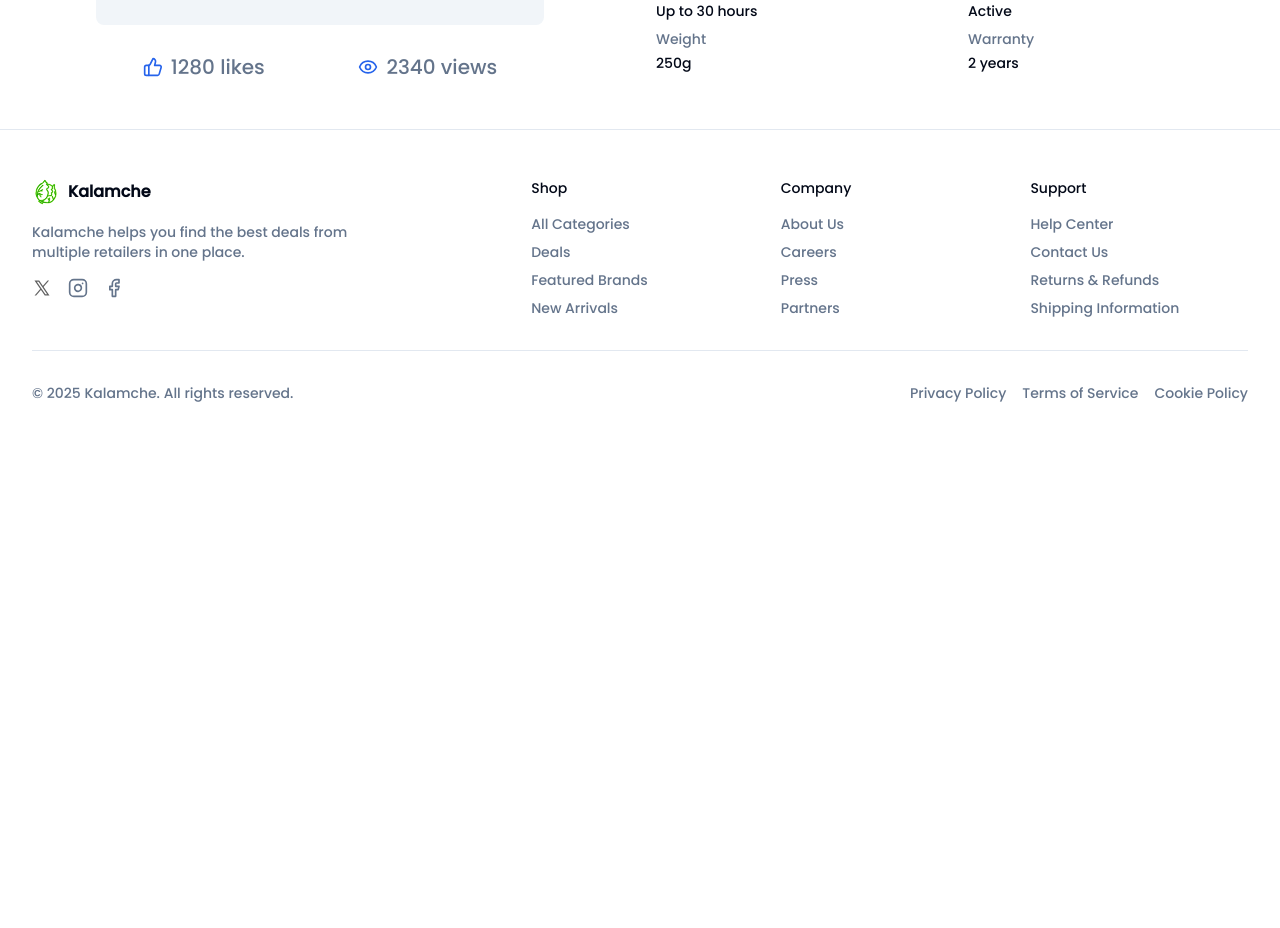
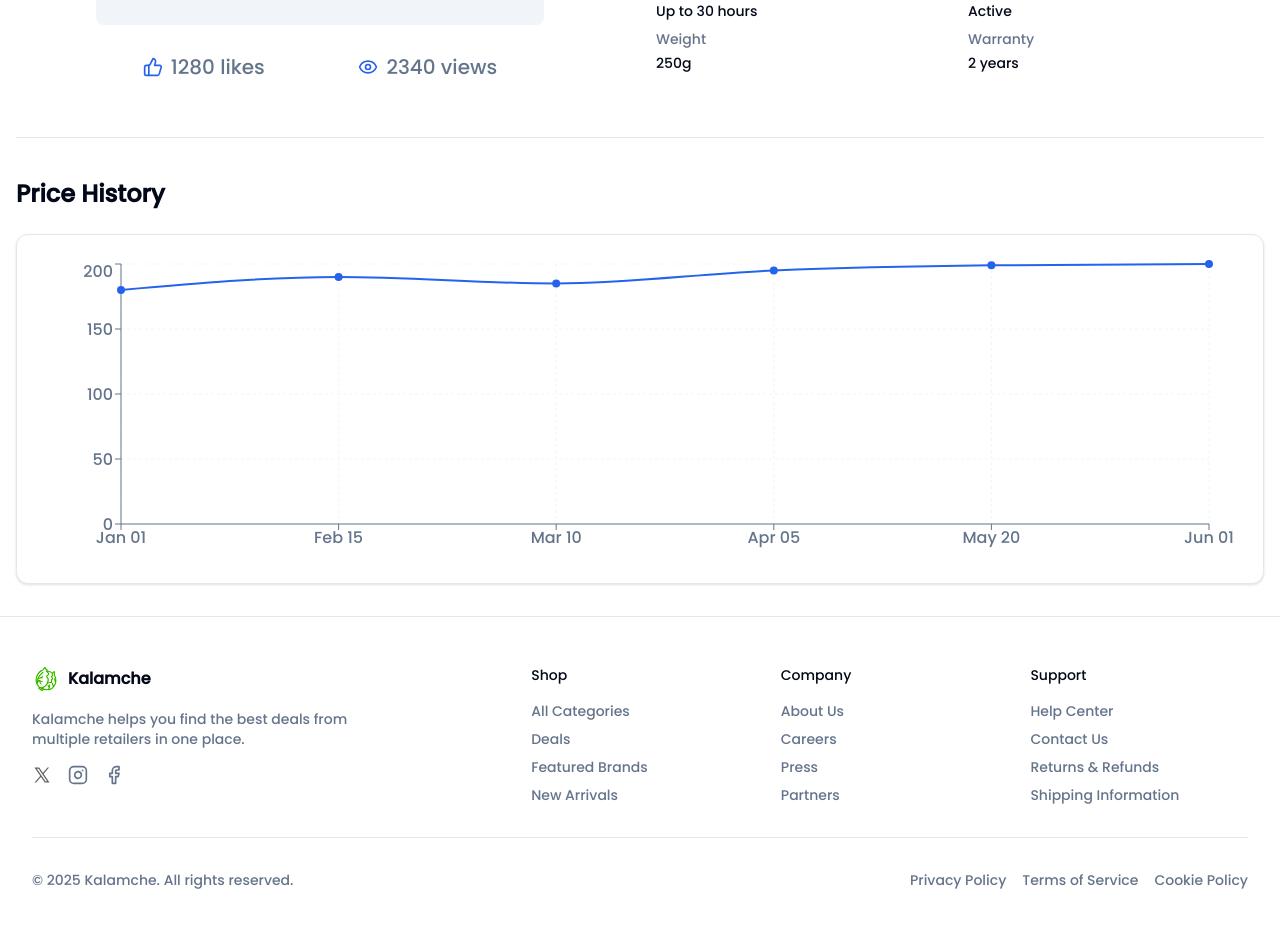
Before and after one commit to AshkanHagh/kalamche, a Next.js app in the folder client/: page /product/1 in a window 1280 px wide. Shown: the part 520-1448 px from the top of the page. Before the commit the page ends 971 px from the top, so only its background shows below. Built offline with nearby package versions, Linux system fonts and the light colour scheme; grey boxes are pictures that could not be loaded.

Commit message:
feat: Create priceHistoryChart component to display product price chart

```diff
--- a/client/src/app/product/[productId]/page.tsx
+++ b/client/src/app/product/[productId]/page.tsx
@@ -1,10 +1,14 @@
 import { product } from "@/data/mockData"
 import ProductOverview from "../_components/ProductOverview"
+import PriceHistoryChart from "../_components/PriceHistoryChart"
+import { Separator } from "@/components/ui/separator"
 
 const Product = () => {
   return (
     <>
       <ProductOverview product={product} />
+      <Separator className="my-10" />
+      <PriceHistoryChart priceHistory={product.priceHistory} />
     </>
   )
 }
--- /dev/null
+++ b/client/src/app/product/_components/PriceHistoryChart.tsx
@@ -0,0 +1,70 @@
+"use client"
+
+import { Card, CardContent } from "@/components/ui/card"
+import { PriceHistory } from "@/types"
+import {
+  LineChart,
+  Line,
+  XAxis,
+  YAxis,
+  CartesianGrid,
+  Tooltip,
+  ResponsiveContainer
+} from "recharts"
+import { format, parseISO } from "date-fns"
+
+type PriceHistoryCartProps = {
+  priceHistory: PriceHistory[]
+}
+
+const PriceHistoryChart = ({ priceHistory }: PriceHistoryCartProps) => {
+  const priceHistoryData = priceHistory.map(({ date, price }) => ({
+    date: format(parseISO(date), "MMM dd"),
+    price: price
+  }))
+  return (
+    <div>
+      <h2 className="text-2xl font-bold text-foreground mb-6">Price History</h2>
+      <Card>
+        <CardContent className="p-6">
+          <div className="h-[300px] w-full">
+            <ResponsiveContainer width="100%" height="100%">
+              <LineChart
+                data={priceHistoryData}
+                margin={{
+                  top: 5,
+                  right: 30,
+                  left: 20,
+                  bottom: 5
+                }}
+              >
+                <CartesianGrid
+                  strokeDasharray="3 3"
+                  stroke="hsl(var(--muted))"
+                />
+                <XAxis dataKey="date" stroke="hsl(var(--muted-foreground))" />
+                <YAxis stroke="hsl(var(--muted-foreground))" />
+                <Tooltip
+                  contentStyle={{
+                    backgroundColor: "hsl(var(--background))",
+                    border: "1px solid hsl(var(--border))",
+                    borderRadius: "var(--radius)"
+                  }}
+                />
+                <Line
+                  type="monotone"
+                  dataKey="price"
+                  stroke="hsl(var(--primary))"
+                  strokeWidth={2}
+                  dot={{ fill: "hsl(var(--primary))", strokeWidth: 2 }}
+                  activeDot={{ r: 8 }}
+                />
+              </LineChart>
+            </ResponsiveContainer>
+          </div>
+        </CardContent>
+      </Card>
+    </div>
+  )
+}
+export default PriceHistoryChart
```
